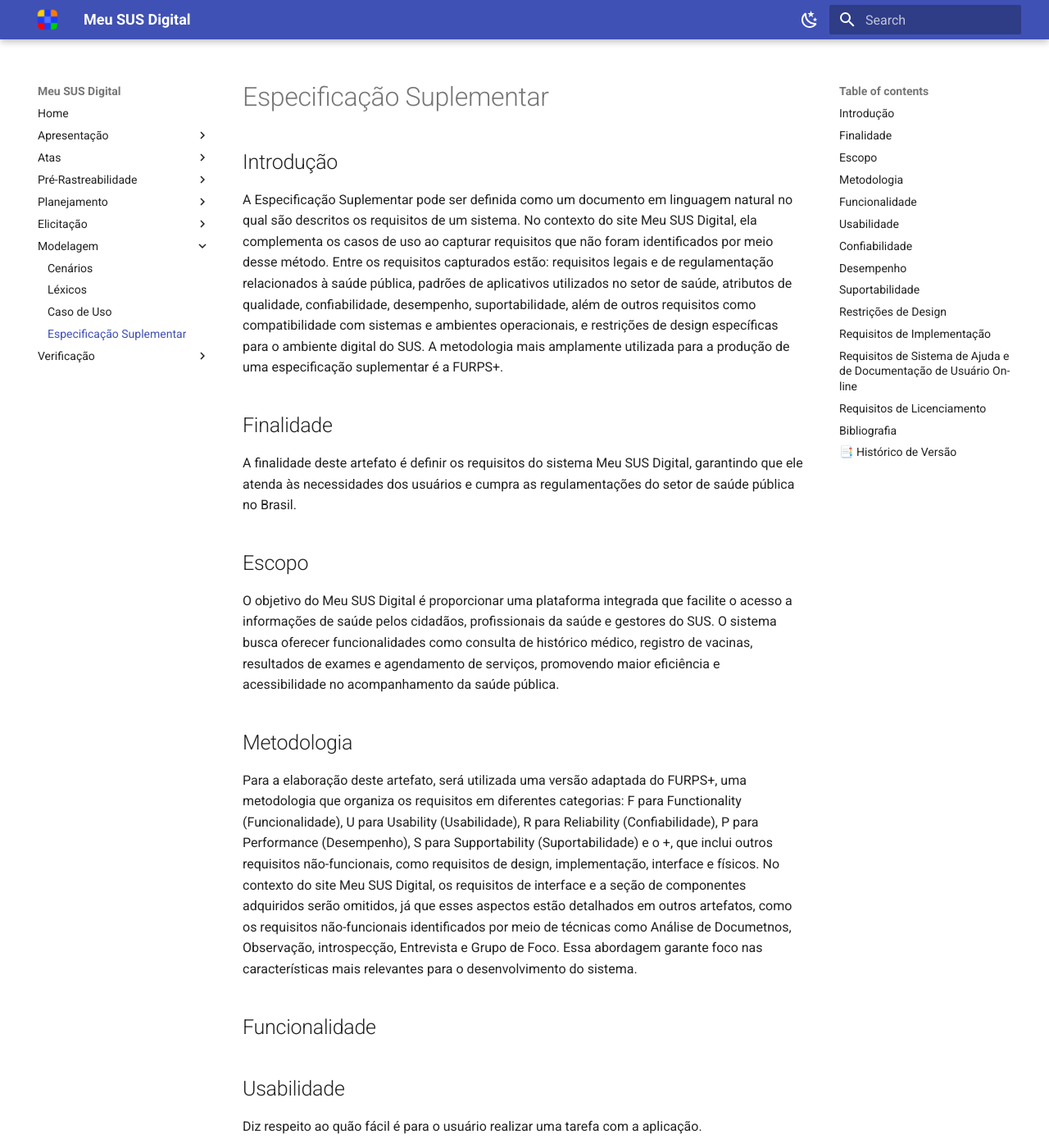
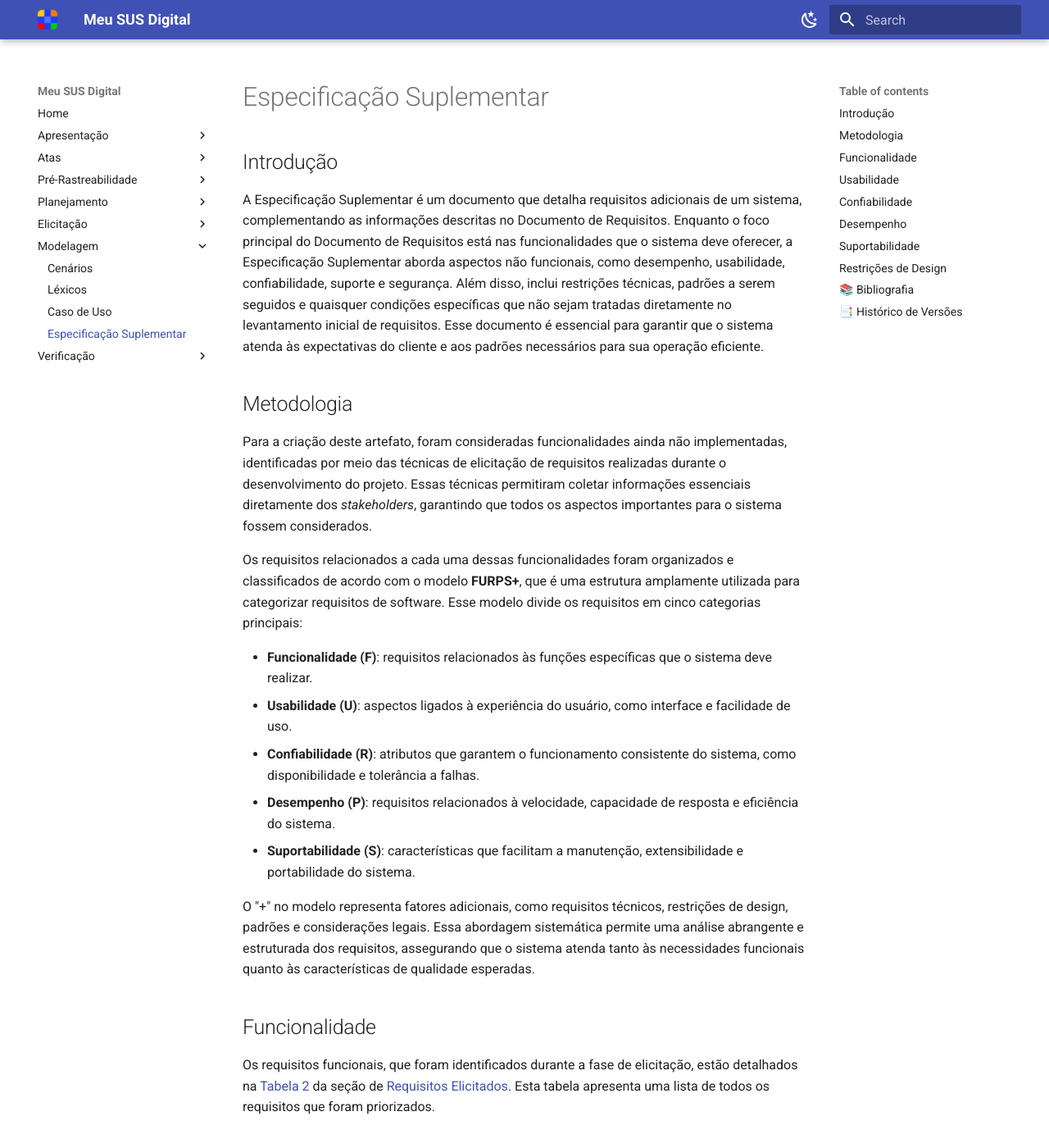
Before and after one commit to Requisitos-de-Software/2024.2-MeuSUSDigital, an MkDocs documentation site: the page built from docs/modelagem/especificacao-suplementar.md, in a window 1280 px wide and 1400 px high. Shown: the whole window at 82% size. Built offline with MkDocs 1.6.1 and Material for MkDocs 9.7.7, drawn with Linux system fonts in a browser that asks for light colours; some of the changed text lies outside the part shown.

Commit message:
Update especificacao-suplementar.md

```diff
--- a/docs/modelagem/especificacao-suplementar.md
+++ b/docs/modelagem/especificacao-suplementar.md
@@ -1,134 +1,132 @@
 # Especificação Suplementar
 
+## Introdução
 
-## Introdução
-A Especificação Suplementar pode ser definida como um documento em linguagem natural no qual são descritos os requisitos de um sistema. No contexto do site Meu SUS Digital, ela complementa os casos de uso ao capturar requisitos que não foram identificados por meio desse método. Entre os requisitos capturados estão: requisitos legais e de regulamentação relacionados à saúde pública, padrões de aplicativos utilizados no setor de saúde, atributos de qualidade, confiabilidade, desempenho, suportabilidade, além de outros requisitos como compatibilidade com sistemas e ambientes operacionais, e restrições de design específicas para o ambiente digital do SUS. A metodologia mais amplamente utilizada para a produção de uma especificação suplementar é a FURPS+.
-
-## Finalidade
-A finalidade deste artefato é definir os requisitos do sistema Meu SUS Digital, garantindo que ele atenda às necessidades dos usuários e cumpra as regulamentações do setor de saúde pública no Brasil.
-
-## Escopo
-O objetivo do Meu SUS Digital é proporcionar uma plataforma integrada que facilite o acesso a informações de saúde pelos cidadãos, profissionais da saúde e gestores do SUS. O sistema busca oferecer funcionalidades como consulta de histórico médico, registro de vacinas, resultados de exames e agendamento de serviços, promovendo maior eficiência e acessibilidade no acompanhamento da saúde pública.
-
+A Especificação Suplementar é um documento que detalha requisitos adicionais de um sistema, complementando as informações descritas no Documento de Requisitos. Enquanto o foco principal do Documento de Requisitos está nas funcionalidades que o sistema deve oferecer, a Especificação Suplementar aborda aspectos não funcionais, como desempenho, usabilidade, confiabilidade, suporte e segurança. Além disso, inclui restrições técnicas, padrões a serem seguidos e quaisquer condições específicas que não sejam tratadas diretamente no levantamento inicial de requisitos. Esse documento é essencial para garantir que o sistema atenda às expectativas do cliente e aos padrões necessários para sua operação eficiente.
 
 ## Metodologia
 
-Para a elaboração deste artefato, será utilizada uma versão adaptada do FURPS+, uma metodologia que organiza os requisitos em diferentes categorias: F para Functionality (Funcionalidade), U para Usability (Usabilidade), R para Reliability (Confiabilidade), P para Performance (Desempenho), S para Supportability (Suportabilidade) e o +, que inclui outros requisitos não-funcionais, como requisitos de design, implementação, interface e físicos. No contexto do site Meu SUS Digital, os requisitos de interface e a seção de componentes adquiridos serão omitidos, já que esses aspectos estão detalhados em outros artefatos, como os requisitos não-funcionais identificados por meio de técnicas como Análise de Documetnos, Observação, introspecção, Entrevista e Grupo de Foco. Essa abordagem garante foco nas características mais relevantes para o desenvolvimento do sistema.
+Para a criação deste artefato, foram consideradas funcionalidades ainda não implementadas, identificadas por meio das técnicas de elicitação de requisitos realizadas durante o desenvolvimento do projeto. Essas técnicas permitiram coletar informações essenciais diretamente dos *stakeholders*, garantindo que todos os aspectos importantes para o sistema fossem considerados.
+
+Os requisitos relacionados a cada uma dessas funcionalidades foram organizados e classificados de acordo com o modelo **FURPS+**, que é uma estrutura amplamente utilizada para categorizar requisitos de software. Esse modelo divide os requisitos em cinco categorias principais:
+
+- **Funcionalidade (F)**: requisitos relacionados às funções específicas que o sistema deve realizar.
+- **Usabilidade (U)**: aspectos ligados à experiência do usuário, como interface e facilidade de uso.
+- **Confiabilidade (R)**: atributos que garantem o funcionamento consistente do sistema, como disponibilidade e tolerância a falhas.
+- **Desempenho (P)**: requisitos relacionados à velocidade, capacidade de resposta e eficiência do sistema.
+- **Suportabilidade (S)**: características que facilitam a manutenção, extensibilidade e portabilidade do sistema.
+
+O "+" no modelo representa fatores adicionais, como requisitos técnicos, restrições de design, padrões e considerações legais. Essa abordagem sistemática permite uma análise abrangente e estruturada dos requisitos, assegurando que o sistema atenda tanto às necessidades funcionais quanto às características de qualidade esperadas.
 
 ## Funcionalidade
 
+Os requisitos funcionais, que foram identificados durante a fase de elicitação, estão detalhados na [Tabela 2](../elicitacao/requisitos-elicitados.md/#requisitos) da seção de [Requisitos Elicitados](../elicitacao/requisitos-elicitados.md). Esta tabela apresenta uma lista de todos os requisitos que foram priorizados.
+
 ## Usabilidade
-Diz respeito ao quão fácil é para o usuário realizar uma tarefa com a aplicação.
 
-Para essa categoria os requisitos identificados estão representados na tabela 1 a seguir.
+Refere-se à facilidade com que o usuário pode executar uma tarefa utilizando o aplicativo.
 
-<font><p style="text-align: center">**Tabela 1** - Requisitos de Usabilidade.</p></font>
+<div align="center">
+    <p><strong>Tabela 1 – Requisitos de Usabilidade</strong></p>
+</div>
 
 <center>
 
-| ID    | Descrição                                                                                                                                |
-| ----- | ---------------------------------------------------------------------------------------------------------------------------------------- |
+| ID    | Descrição |
+| ----- | --------- |
+| USA01 | O fluxo para solicitar medicamentos deve ser concluído em até 5 cliques/telas |
+| USA02 | O resultado da consulta de pedidos de medicamento deve ser exibido em ordem cronológica |
+| USA03 | O resultado da consulta de receitas médicas deve ser exibido em ordem cronológica |
+
+</center>
+
+<div align="center">
+    <p>Autor: <a href="https://github.com/MatheusHenrickSantos">Matheus Henrick</a>.</p>
+</div>
+
+
+
+## Confiabilidade
+
+Refere-se à capacidade do sistema de operar sem falhas, incluindo a frequência com que ocorrem falhas, a eficácia dos mecanismos de recuperação e prevenção, e o intervalo médio entre falhas.
+
+<div align="center">
+    <p><strong>Tabela 2 – Requisitos de Confiabilidade</strong></p>
+</div>
+
+<center>
+
+| ID    | Descrição |
+| ----- | --------- |
+| CON01 | O aplicativo deve seguir a Lei Geral de Proteção de Dados (LGPD) |
+| CON02 | O aplicativo deve ser acessível 7 dias por semana, 24 horas por dia |
+| CON03 | As informações a respeito dos medicamentos devem estar sempre atualizadas |
 
 
 </center>
 
-<font size="3"><p style="text-align: center">Fonte: [?????? ](?????????).</p></font>
-
-## Confiabilidade
-
-Diz respeito ao quão confiável é o sistema, ou seja, qual é a frequência de falhas, possibilidade de recuperação e prevenção e tempo entre as falhas.
-
-Para essa categoria os requisitos identificados estão representados na tabela 2 a seguir.
-
-<font><p style="text-align: center">**Tabela 2** - Requisitos de Confiabilidade.</p></font>
-
-<center>
-
-| ID    | Descrição                                                                                                                         |
-| ----- | --------------------------------------------------------------------------------------------------------------------------------- |
-
-
-</center>
-
-<font size="3"><p style="text-align: center">Fonte: [?????? ](?????????).</p></font>
+<div align="center">
+    <p>Autor: <a href="https://github.com/pLopess">Pedro Lopes</a>.</p>
+</div>
 
 
 ## Desempenho
 
-Diz respeito às condições que os requisitos devem operar. A velocidade, limites superiores e inferiores, tempo de resposta, restrições de interface e de funções, etc.
+Refere-se aos critérios operacionais necessários para que os requisitos sejam atendidos, incluindo a velocidade de processamento, os limites máximos e mínimos aceitáveis, o tempo de resposta esperado, bem como as restrições relacionadas às interfaces e funcionalidades do sistema.
 
-Para essa categoria os requisitos identificados estão representados na tabela 3 a seguir.
+<div align="center">
+    <p><strong>Tabela 3 – Requisitos de Desempenho</strong></p>
+</div>
 
-<font><p style="text-align: center">**Tabela 3** - Requisitos de Desempenho.</p></font>
+<center>
 
-| ID    | Descrição                                                                                          |
-| ----- | -------------------------------------------------------------------------------------------------- |
-
+| ID    | Descrição |
+| ----- | --------- |
+| DES01 | A aplicação deve processar a solicitação de medicamentos e fornecer uma resposta em até 5 segundos |
+| DES02 | A receita médica deve ser exportada em formato PDF de alta qualidade, com tamanho máximo de 2 MB |
 
 </center>
 
-<font size="3"><p style="text-align: center">Fonte: [?????? ](?????????).</p></font>
+<div align="center">
+    <p>Autor: <a href="https://github.com/MatheusHenrickSantos">Matheus Henrick</a>.</p>
+</div>
+
 
 ## Suportabilidade
 
-Envolve os requisitos relacionados ao suporte e manutenção do sistema. Isso inclui requisitos relacionados à facilidade de manutenção, capacidade de ser modificado e atualizado, documentação adequada, facilidade de teste e diagnóstico de problemas.
+Abrange os requisitos associados ao suporte e à manutenção do sistema, incluindo aspectos como facilidade de manutenção, possibilidade de modificações e atualizações, documentação completa, além de recursos que promovam a realização de testes e o diagnóstico de problemas de forma eficiente.
 
-Para essa categoria os requisitos identificados estão representados na tabela 4 a seguir.
+<div align="center">
+    <p><strong>Tabela 4 – Requisitos de Suportabilidade</strong></p>
+</div>
 
-<font><p style="text-align: center">**Tabela 4** - Requisitos de Suportabilidade.</p></font>
+<center>
 
-| ID    |Descrição                                                                      |
-| ----- | ----------------------------------------------------------------------------- |
+| ID    | Descrição |
+| ----- | --------- |
+| SUP01 | Deve possuir um canal de suporte ao usuário |
+| SUP02 | O aplicativo deve ser disponibilizado nas lojas oficiais dos dispositivos móveis |
+| SUP03 | Deve existir responsividade para celulares e tablets |
 
 </center>
 
-<font size="3"><p style="text-align: center">Fonte: [?????? ](?????????).</p></font>
-
-
+<div align="center">
+    <p>Autor: <a href="https://github.com/pLopess">Pedro Lopes</a>.</p>
+</div>
 
 
 ## Restrições de Design
 
-O design do sistema deve adotar as melhores práticas amplamente utilizadas na indústria atualmente, incluindo padrões de interface para dispositivos móveis iOS e Android, arquitetura limpa, uso de microserviços e abordagem de componentização. Além disso, as cores escolhidas devem garantir acessibilidade para pessoas com limitações visuais, como daltonismo, permitindo a distinção clara dos elementos, sem comprometer a identidade visual da marca.
 
 
-## Requisitos de Implementação
+## 📚 Bibliografia
 
+> SERRANO, Milene; SERRANO, Maurício. Requisitos – Aula 13. 2017. Apresentação de slides. Disponível em: [https://aprender3.unb.br/pluginfile.php/2972480/mod_resource/content/1/Requisitos%20-%20Aula%20013a.pdf](https://aprender3.unb.br/pluginfile.php/2972480/mod_resource/content/1/Requisitos%20-%20Aula%20013a.pdf). Acesso em: 4 dez. 2024.
 
+## 📑 Histórico de Versões
 
-## Requisitos de Sistema de Ajuda e de Documentação de Usuário On-line
-
-Para essa categoria os requisitos identificados estão representados na tabela 5 a seguir.
-
-<font><p style="text-align: center">**Tabela 5** - Requisitos de Sistema de Ajuda e de Documentação de Usuário On-line.</p></font>
-
-<center>
-
-| ID    | Descrição                                                                                                                                            |
-| ----- | ---------------------------------------------------------------------------------------------------------------------------------------------------- |
-
-</center>
-
-<font size="3"><p style="text-align: center">Fonte: [?????? ](?????????).</p></font>
-
-
-## Requisitos de Licenciamento
-
-O sistema deve restringir o uso através de termos de uso.
-
-
-
-
-
-## Bibliografia
-
-
-
-
-
-
-## 📑 Histórico de Versão
-
- Versão | Descrição | Autor(es) | Data de Produção | Revisor(es) | Data de Revisão |
-|:------:|:-------------------------------:|:--------------:|:--------------:|:-------------:|:---------------------:|
-|  `1.0`  | Criação do Documento |[Emivalto Júnior](https://github.com/EmivaltoJrr)| 05/11/2024   |  |  |
+| Versão | Descrição | Autor(es) | Data de Produção | Revisor(es) | Data de Revisão |
+| :----: | --------- | --------- | :--------------: | ----------- | :-------------: |
+| `1.0`  | Criação do documento. | [Matheus Henrick](https://github.com/MatheusHenrickSantos) | 02/12/2024 | [Pedro Lopes](https://github.com/pLopess) | 08/12/2024 |
+| `1.1`  | Adição de requisitos. | [Matheus Henrick](https://github.com/MatheusHenrickSantos) | 07/12/2024 | [Pedro Lopes](https://github.com/pLopess) | 08/12/2024 |
+| `1.2`  | Adição de especificações. | [Pedro Lopes](https://github.com/pLopess) | 08/12/2024 |  |  |
```
